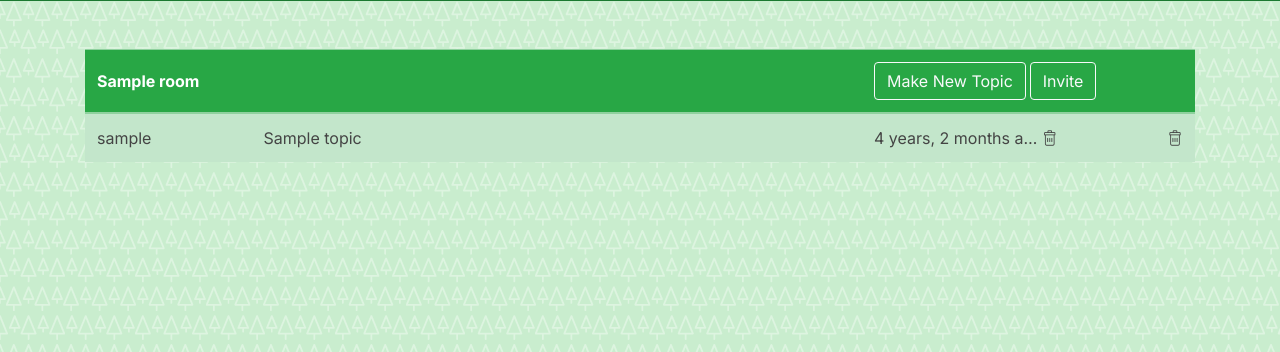
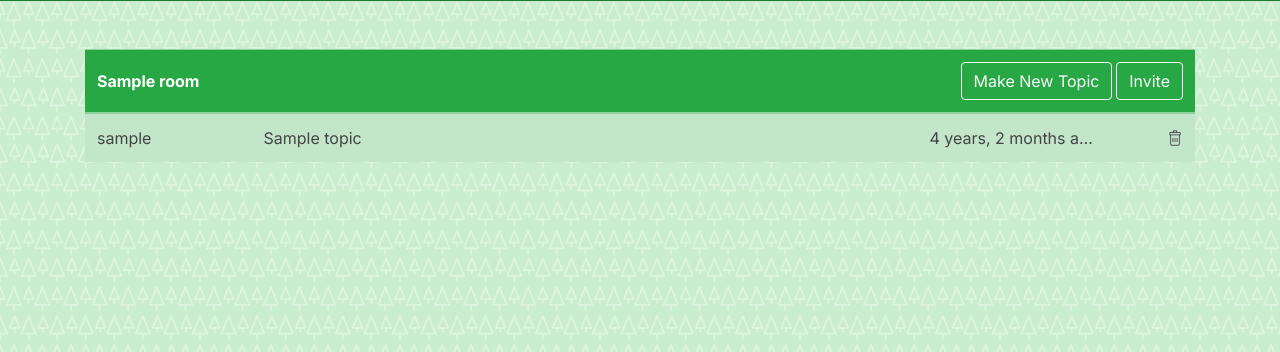
Before and after one commit to eugder/teamglade, a Django app: page /rooms/ in a window 1280 px wide. Shown: the part 89-441 px from the top of the page. Run offline with Django 4.2, Linux system fonts and the light colour scheme; a user stored in the database is signed in; tables that the repository leaves empty hold one stand-in row (values such as "Sample post"); some libraries are stand-ins or nearby versions.

Commit message:
for delete feature room appearance adjusted

```diff
--- a/teamglade/rooms/templates/room.html
+++ b/teamglade/rooms/templates/room.html
@@ -15,13 +15,12 @@
   <table class="table table-success  table-hover"> <!-- table-striped -->
     <thead class="bg-success">
       <tr>
-        <th style="width: 15%" class="text-white align-middle"> {{room.name}} </th>
-        <th style="width: 55%"></th>
-        <th style="width: 25%">
+        <th style="width: 15%;" class="text-white align-middle"> {{room.name}} </th>
+        <th style="width: 60%;"></th>
+        <th style="width: 25%;" class="text-right">
           <a class="btn btn-success btn-outline-light" href="{% url 'new_topic' room.pk %}" role="button">Make New Topic</a>
           <a class="btn btn-success btn-outline-light" href="{% url 'send_invite' room.pk %}" role="button">Invite</a>
         </th>
-        <th style="width: 5%" class="text-right"></th>
       </tr>
     </thead>
     <tbody>
@@ -41,11 +40,7 @@
             {{ the_topic.title }}<br>
           </td>
           <td class="align-middle">
-            {{ the_topic.created_at|naturaltime|truncatechars:20 }} <i class="lni lni-trash-can"></i><br>
-          </td>
-          <td class="align-middle text-right">
-            <!-- <a class="btn btn-success btn-outline-light" href="{% url 'send_invite' room.pk %}" role="button"><i class="lni lni-trash-can"></i></a> -->
-            <i class="lni lni-trash-can"></i><br>
+            {{ the_topic.created_at|naturaltime|truncatechars:20 }} <i class="lni lni-trash-can mt-1" style="float: right;"></i><br>
           </td>
         </tr>
       {% endfor %}
```
Also changed, not shown: teamglade/rooms/static/images/icon_trash_can.svg (added).
